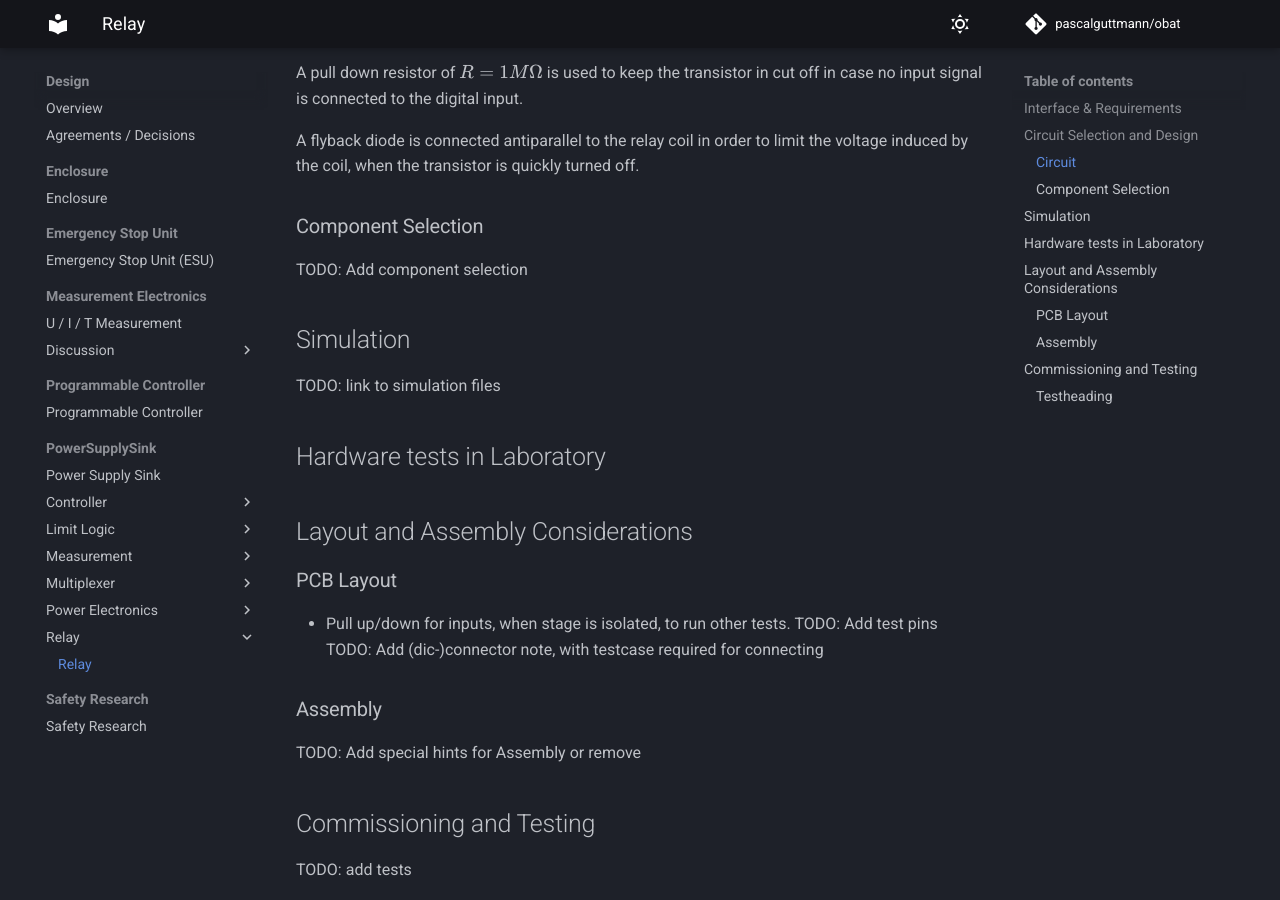
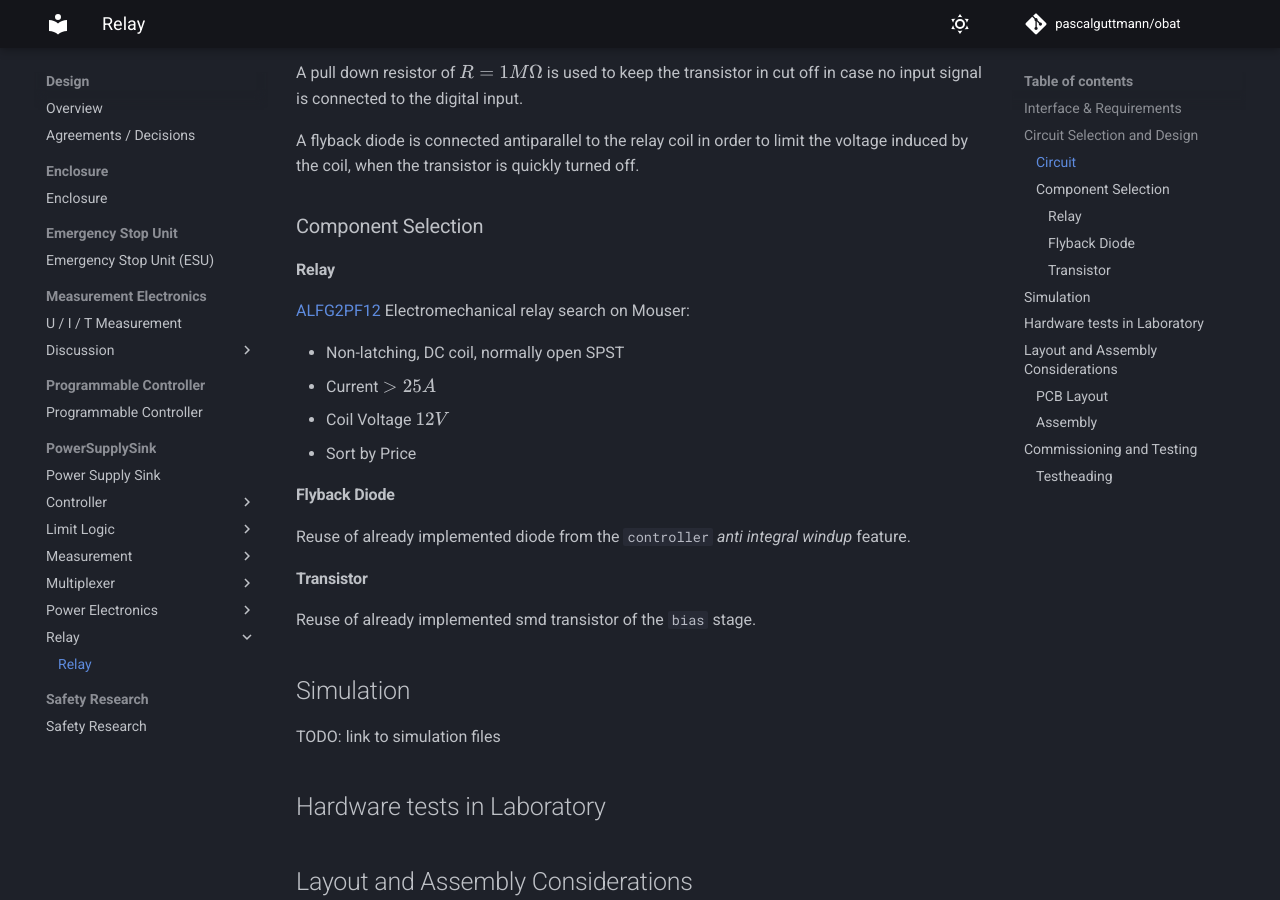
Before and after one commit to pascalguttmann/obat, an MkDocs documentation site: the page built from docs/design/pss/relay/relay.md, in a window 1280 px wide and 900 px high, scrolled down 1554 px. Built offline with MkDocs 1.6.1 and Material for MkDocs 9.7.7, drawn with Linux system fonts in a browser that asks for light colours; comment, search, counter and statistics services are not loaded.

Commit message:
add relay component selection

```diff
--- a/docs/design/pss/relay/relay.md
+++ b/docs/design/pss/relay/relay.md
@@ -65,7 +65,25 @@ the voltage induced by the coil, when the transistor is quickly turned off.
 
 ### Component Selection
 
-TODO: Add component selection
+#### Relay
+
+[ALFG2PF12] Electromechanical relay search on Mouser:
+
+- Non-latching, DC coil, normally open SPST
+- Current $>25A$
+- Coil Voltage $12V$
+- Sort by Price
+
+[ALFG2PF12]: https://mou.sr/3UXyMwc
+
+#### Flyback Diode
+
+Reuse of already implemented diode from the `controller` _anti integral windup_
+feature.
+
+#### Transistor
+
+Reuse of already implemented smd transistor of the `bias` stage.
 
 ## Simulation
 
```
